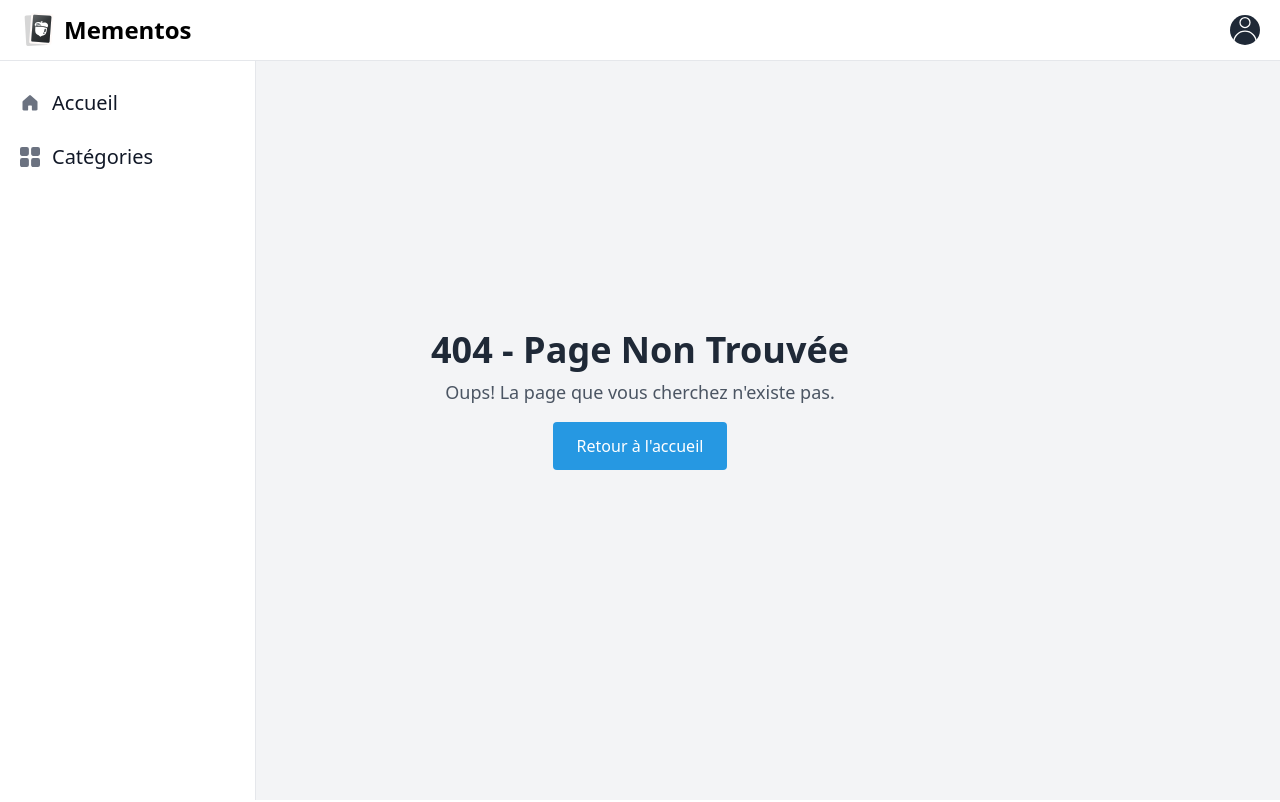
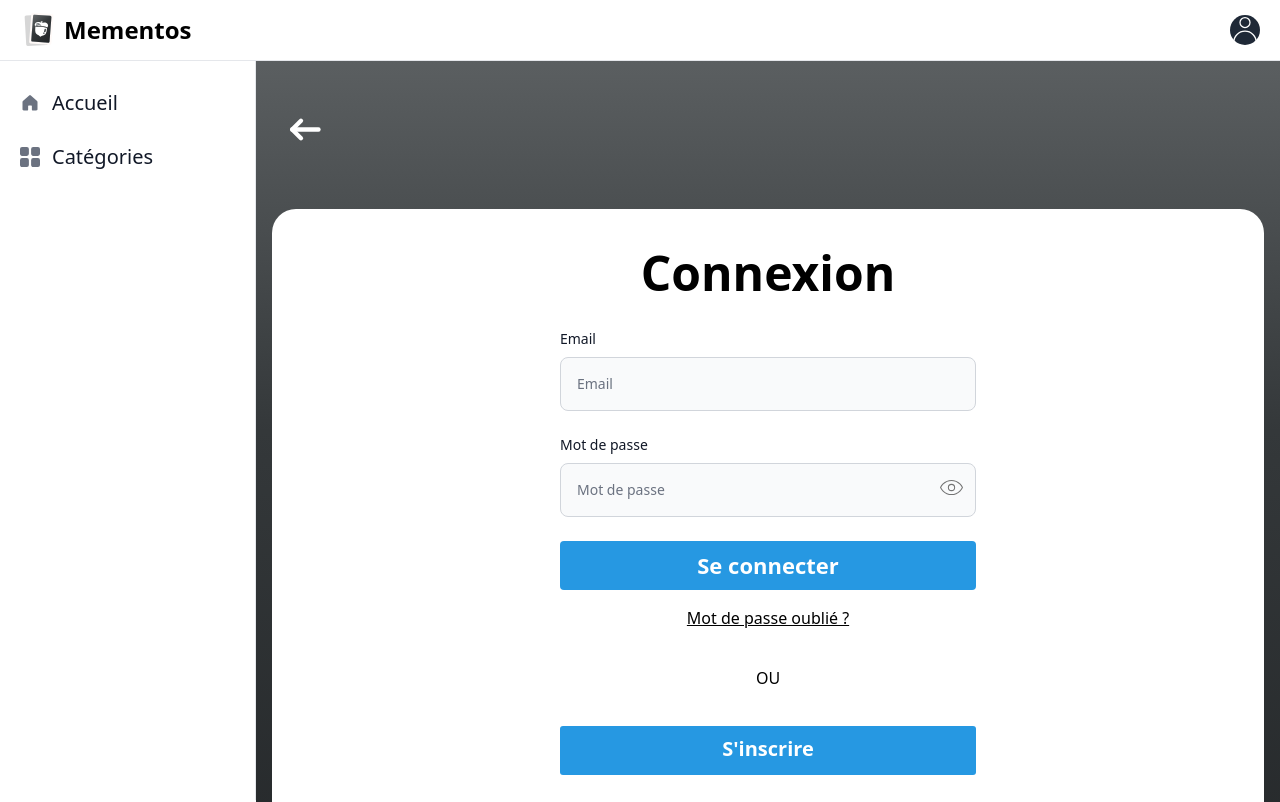
Before and after one commit to Mart1n-S/mementos-frontend, a Vue app: page /connexion in a window 1280 px wide. Before the commit this address had no page. Shown: the top 802 px of the page. Built offline with nearby package versions, Linux system fonts and the light colour scheme; the HTML template or start-up script is replaced by a standard one.

Commit message:
ajout du formulaire de connexion

```diff
--- /dev/null
+++ b/src/components/ConnexionForm.vue
@@ -0,0 +1,89 @@
+<template>
+    <div class="flex flex-col items-center min-h-screen py-10 bg-white rounded-t-3xl">
+        <h1 class="mb-8 text-5xl font-bold">Connexion</h1>
+        <form class="w-full max-w-md px-4" @submit.prevent="login">
+            <p v-if="authStore.errorMessage" class="mt-2 mb-4 text-lg text-center text-red-600 dark:text-red-500">
+                <span class="font-medium">Oops!</span> {{ authStore.errorMessage }}
+            </p>
+            <div class="mb-6">
+                <label for="email" class="block mb-2 text-sm font-medium text-gray-900 dark:text-white">Email</label>
+                <input type="email" id="email" name="email"
+                    class="block w-full p-4 text-sm text-gray-900 border border-gray-300 rounded-lg bg-gray-50 focus:ring-blue-500 focus:border-blue-500"
+                    placeholder="Email" required v-model="email">
+            </div>
+            <div class="relative mb-6">
+                <label for="password" class="block mb-2 text-sm font-medium text-gray-900 dark:text-white">Mot de
+                    passe</label>
+                <input :type="showPassword ? 'text' : 'password'" id="password" name="password"
+                    class="block w-full p-4 pr-10 text-sm text-gray-900 border border-gray-300 rounded-lg bg-gray-50 focus:ring-blue-500 focus:border-blue-500"
+                    placeholder="Mot de passe" required v-model="password">
+                <svg @click="togglePasswordVisibility" class="absolute cursor-pointer top-10 right-3" width="25"
+                    height="25" fill="none" stroke="#737373" stroke-linecap="round" stroke-linejoin="round"
+                    stroke-width="1" viewBox="0 0 24 24" xmlns="http://www.w3.org/2000/svg">
+                    <path d="M12 5.25C4.5 5.25 1.5 12 1.5 12s3 6.75 10.5 6.75S22.5 12 22.5 12s-3-6.75-10.5-6.75Z">
+                    </path>
+                    <path d="M12 15a3 3 0 1 0 0-6 3 3 0 0 0 0 6Z"></path>
+                </svg>
+            </div>
+            <button type="submit"
+                class="w-full px-4 py-2 font-bold text-white text-[22px] bg-[#2698E2] md:hover:bg-[#46a9ef] rounded focus:outline-none focus:shadow-outline">
+                Se connecter
+            </button>
+            <p class="mt-4 text-center">
+                <a href="#" class="underline">Mot de passe oublié ?</a>
+            </p>
+        </form>
+        <div class="w-full max-w-md px-4">
+            <p class="text-center my-9">OU</p>
+            <div class="flex flex-col w-full gap-8 space-y-4">
+                <RouterLink to="/inscription"
+                    class="text-center btn btn-primary px-4 py-2 rounded-[3px] text-[20px] text-white font-semibold h-[49px] bg-[#2698E2] md:hover:bg-[#46a9ef]">
+                    S'inscrire
+                </RouterLink>
+                <RouterLink to="/invite"
+                    class="text-center btn btn-secondary px-4 py-2 rounded-[3px] text-[20px] text-white font-semibold h-[49px] bg-[#FF4F79] md:hover:bg-[#ff3c87]">
+                    Invité
+                </RouterLink>
+            </div>
+        </div>
+
+    </div>
+</template>
+
+<script lang="ts">
+import { ref, onMounted } from 'vue';
+import { defineComponent } from 'vue';
+import { useAuthStore } from '@/stores/authStore';
+
+export default defineComponent({
+    setup() {
+        const email = ref('');
+        const password = ref('');
+        const showPassword = ref(false);
+        const authStore = useAuthStore();
+
+        const togglePasswordVisibility = () => {
+            showPassword.value = !showPassword.value;
+        };
+
+        const login = async () => {
+            await authStore.login(email.value, password.value);
+        };
+
+        onMounted(() => {
+            authStore.clearError();
+        });
+
+        return {
+            email,
+            password,
+            showPassword,
+            authStore,
+            togglePasswordVisibility,
+            login
+        };
+    }
+});
+</script>
+
+<style></style>
--- a/src/components/InscriptionForm.vue
+++ b/src/components/InscriptionForm.vue
@@ -100,7 +100,10 @@
                 S'inscrire
             </button>
             <p class="mt-4 text-center">
-                Vous avez déjà un compte ? <a href="#" class="text-blue-600 hover:underline">Se connecter</a>
+                Vous avez déjà un compte ?
+                <RouterLink to="/connexion" class="text-blue-600 hover:underline">
+                    Se connecter
+                </RouterLink>
             </p>
         </form>
     </div>
--- a/src/router/index.ts
+++ b/src/router/index.ts
@@ -14,6 +14,12 @@ const router = createRouter({
       path: '/inscription',
       name: 'inscription',
       component: () => import('@/views/InscriptionView.vue'),
+      meta: { requiresGuest: true }
+    },
+    {
+      path: '/connexion',
+      name: 'connexion',
+      component: () => import('@/views/ConnexionView.vue'),
       meta: { requiresGuest: true }
     },
     {
--- a/src/stores/authStore.ts
+++ b/src/stores/authStore.ts
@@ -7,10 +7,23 @@ export const useAuthStore = defineStore('auth', () => {
     const router = useRouter();
     const isAuthenticated = ref(false);
     const user = ref<{ name?: string; email?: string } | null>(null);
+    const errorMessage = ref<string | null>(null);
 
-    function login(userData: { name: string; email: string }) {
-        isAuthenticated.value = true;
-        user.value = userData;
+    async function login(email: string, password: string) {
+        try {
+            const response = await axios.post('/login', { email, password });
+            const token = response.data.token;
+            // const userData = response.data.user;
+            localStorage.setItem('access_token', token);
+            errorMessage.value = null; // Vide le message d'erreur
+            router.push('/'); // Rediriger vers la page d'accueil
+        } catch (error: any) {
+            if (error.response && error.response.status === 401) {
+                errorMessage.value = 'Oops! Les identifiants sont incorrects.';
+            } else {
+                errorMessage.value = 'Erreur lors de la connexion.';
+            }
+        }
     }
 
     async function logout() {
@@ -41,5 +54,9 @@ export const useAuthStore = defineStore('auth', () => {
         }
     }
 
-    return { isAuthenticated, user, login, logout, checkAuth };
+    function clearError() {
+        errorMessage.value = null;
+    }
+
+    return { isAuthenticated, user, login, errorMessage, logout, checkAuth, clearError };
 });
--- /dev/null
+++ b/src/views/ConnexionView.vue
@@ -0,0 +1,39 @@
+<script setup lang="ts">
+import { useRouter } from 'vue-router';
+import ConnexionForm from '@/components/ConnexionForm.vue';
+import FooterComponent from '@/components/FooterComponent.vue';
+
+// Utilisation du router pour la navigation
+const router = useRouter();
+
+// Fonction de retour
+const goBack = () => {
+    router.back();
+};
+</script>
+
+<template>
+    <main>
+        <section class="sm:ml-64 custom-gradient md:p-4">
+            <div class="mt-14">
+                <div class="flex flex-col items-center justify-center p-4 py-10 text-center text-white">
+                    <!-- Bouton de retour -->
+                    <div class="w-full mb-4 text-left">
+                        <button @click="goBack" class="text-white hover:text-gray-300">
+                            <svg width="35" height="35" fill="none" stroke="#ffffff" stroke-linecap="round"
+                                stroke-linejoin="round" stroke-width="3" viewBox="0 0 24 24"
+                                xmlns="http://www.w3.org/2000/svg">
+                                <path d="M2.9 12h18"></path>
+                                <path d="m8.9 18-6-6 6-6"></path>
+                            </svg>
+                        </button>
+                    </div>
+                </div>
+                <ConnexionForm />
+            </div>
+        </section>
+    </main>
+    <FooterComponent />
+</template>
+
+<style></style>
```
